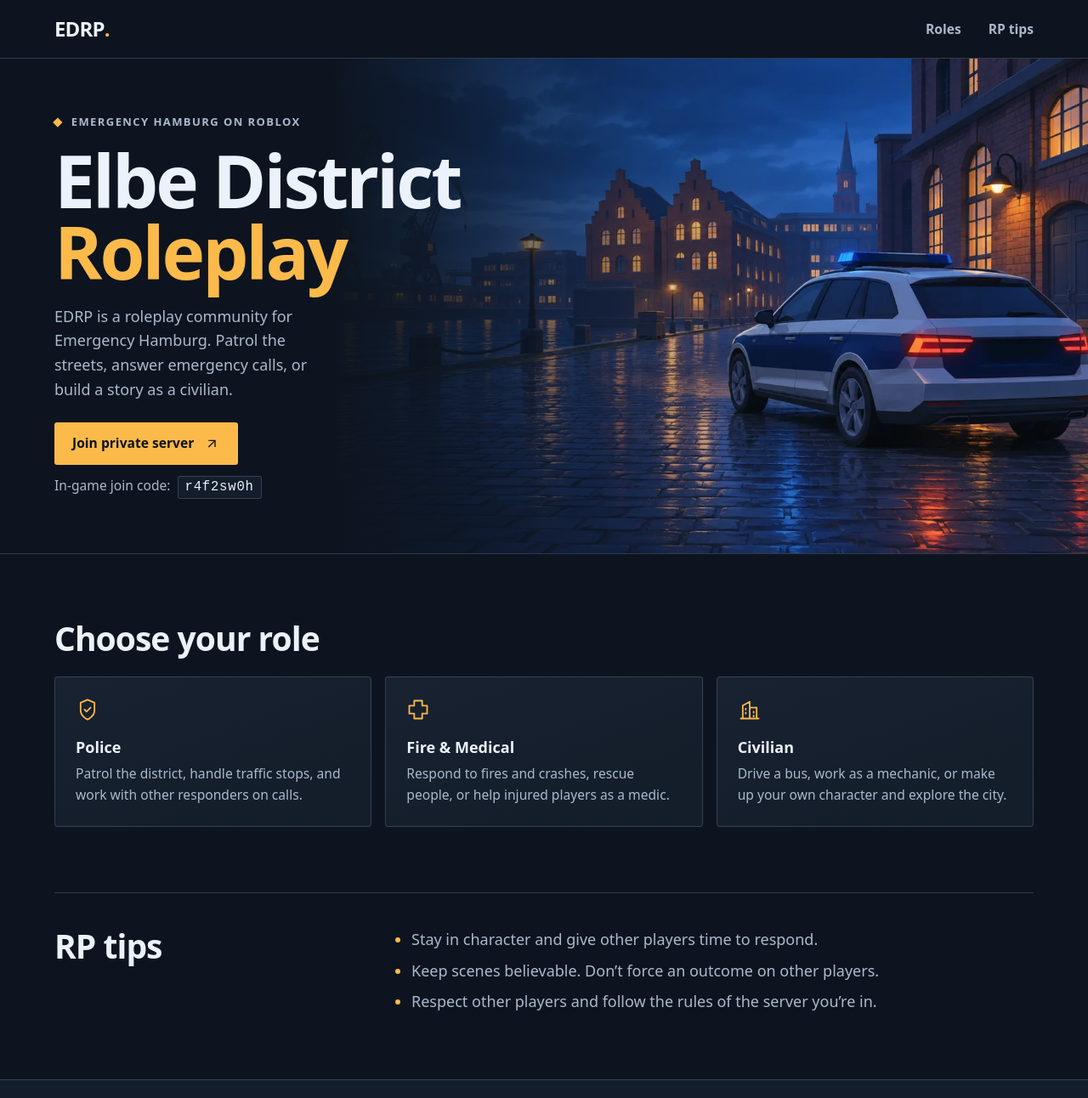
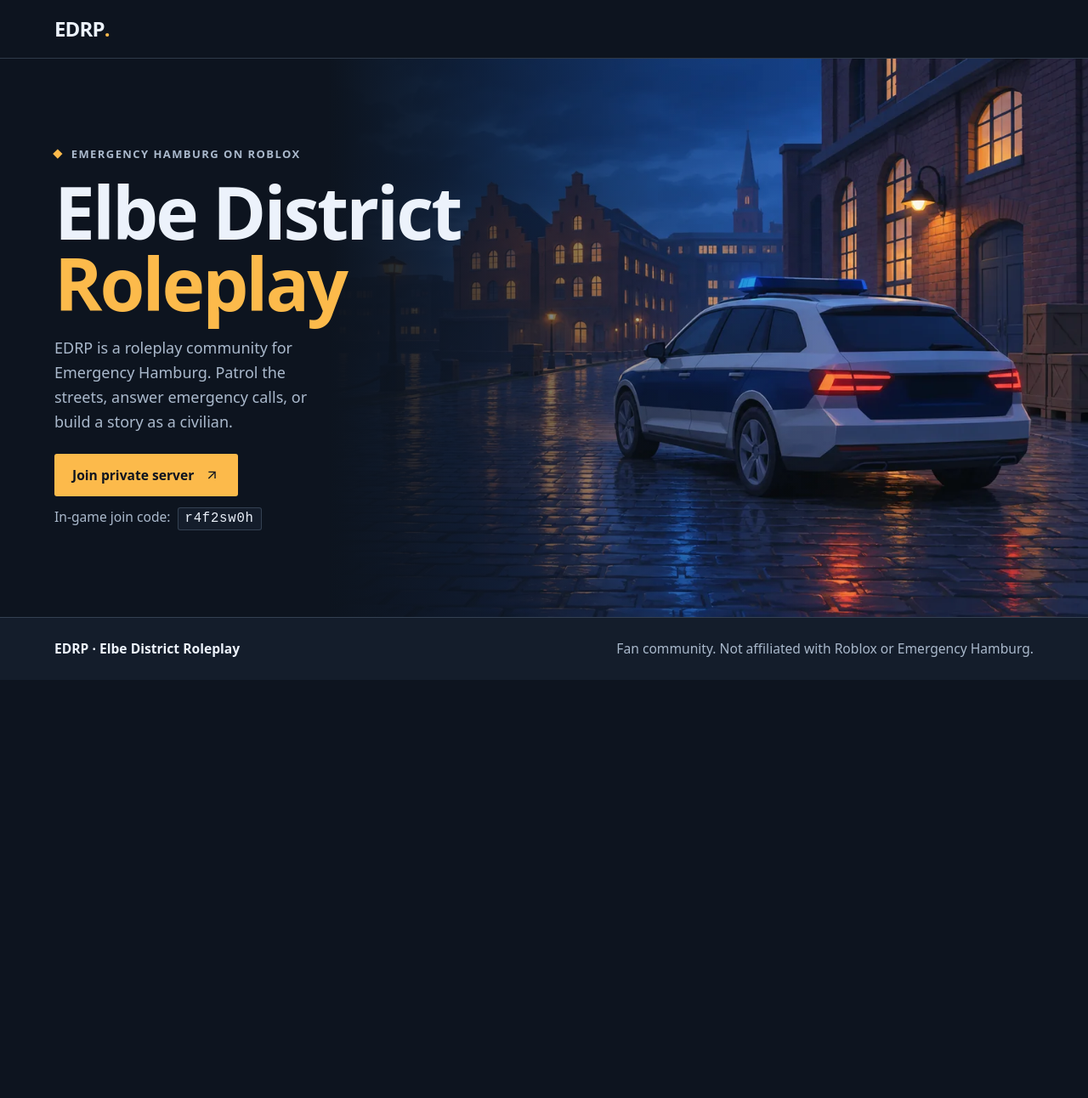
Before and after one commit to elbe-district-rp/elbe-district-rp.github.io, a plain HTML site: page index.html in a window 1280 px wide. Shown: the top 1292 px of the page at 85% size. After the commit the page ends 800 px from the top, so only its background shows below. Drawn offline with Linux system fonts and the light colour scheme; a web font is replaced by a local one.

Commit message:
Remove role and RP tips sections
Co-authored-by: Perplexity <noreply@perplexity.ai>

```diff
--- a/index.html
+++ b/index.html
@@ -4,7 +4,7 @@
   <meta charset="utf-8">
   <meta name="viewport" content="width=device-width, initial-scale=1">
   <meta name="theme-color" content="#101722">
-  <meta name="description" content="Elbe District Roleplay (EDRP) is a community for Emergency Hamburg on Roblox. Explore police, fire and medical, and civilian roleplay in the district.">
+  <meta name="description" content="Join Elbe District Roleplay (EDRP), a private Emergency Hamburg server on Roblox. Open the quick join link or use the in-game join code.">
   <meta property="og:title" content="EDRP | Elbe District Roleplay">
   <meta property="og:description" content="An Emergency Hamburg roleplay community on Roblox.">
   <meta property="og:type" content="website">
@@ -20,10 +20,6 @@
   <header class="site-header" id="top">
     <div class="shell header-inner">
       <a class="wordmark" href="#top" aria-label="EDRP home">EDRP<span>.</span></a>
-      <nav aria-label="Main navigation">
-        <a href="#roles">Roles</a>
-        <a href="#rp-tips">RP tips</a>
-      </nav>
     </div>
   </header>
 
@@ -47,41 +43,6 @@
       </div>
     </section>
 
-    <section class="shell section" id="roles" aria-labelledby="roles-title">
-      <h2 id="roles-title">Choose your role</h2>
-      <ul class="roles">
-        <li class="role">
-          <svg viewBox="0 0 24 24" fill="none" stroke="currentColor" stroke-width="1.55" stroke-linecap="round" stroke-linejoin="round" aria-hidden="true">
-            <path d="M12 22s7-3.5 7-9V5l-7-3-7 3v8c0 5.5 7 9 7 9Z"/><path d="m9 12 2 2 4-4"/>
-          </svg>
-          <h3>Police</h3>
-          <p>Patrol the district, handle traffic stops, and work with other responders on calls.</p>
-        </li>
-        <li class="role">
-          <svg viewBox="0 0 24 24" fill="none" stroke="currentColor" stroke-width="1.55" stroke-linecap="round" stroke-linejoin="round" aria-hidden="true">
-            <path d="M8 3h8v5h5v8h-5v5H8v-5H3V8h5z"/>
-          </svg>
-          <h3>Fire &amp; Medical</h3>
-          <p>Respond to fires and crashes, rescue people, or help injured players as a medic.</p>
-        </li>
-        <li class="role">
-          <svg viewBox="0 0 24 24" fill="none" stroke="currentColor" stroke-width="1.55" stroke-linecap="round" stroke-linejoin="round" aria-hidden="true">
-            <path d="M3 21h18M5 21V8l7-4v17m0-11h7v11M8 11v1m0 3v1m8-2v1m0 3v1"/>
-          </svg>
-          <h3>Civilian</h3>
-          <p>Drive a bus, work as a mechanic, or make up your own character and explore the city.</p>
-        </li>
-      </ul>
-    </section>
-
-    <section class="shell section tips" id="rp-tips" aria-labelledby="tips-title">
-      <h2 id="tips-title">RP tips</h2>
-      <ul>
-        <li>Stay in character and give other players time to respond.</li>
-        <li>Keep scenes believable. Don’t force an outcome on other players.</li>
-        <li>Respect other players and follow the rules of the server you’re in.</li>
-      </ul>
-    </section>
   </main>
 
   <footer class="site-footer">
--- a/styles.css
+++ b/styles.css
@@ -2,7 +2,6 @@
   color-scheme: dark;
   --ink: oklch(19% .025 258);
   --panel: oklch(23% .029 258);
-  --panel-top: oklch(25% .032 258);
   --text: oklch(96% .013 255);
   --muted: oklch(78% .032 255);
   --accent: oklch(83% .145 77);
@@ -13,20 +12,15 @@
   --text-xs: clamp(.75rem, .69rem + .2vw, .8125rem);
   --text-sm: clamp(.875rem, .8rem + .22vw, 1rem);
   --text-base: clamp(1rem, .95rem + .22vw, 1.125rem);
-  --text-title: clamp(1.65rem, 1.32rem + 1.4vw, 2.55rem);
   --text-hero: clamp(2.55rem, 1.35rem + 5vw, 6.1rem);
-  --s1: .25rem;
   --s2: .5rem;
   --s3: .75rem;
   --s4: 1rem;
   --s5: 1.25rem;
   --s6: 1.5rem;
   --s8: 2rem;
-  --s10: 2.5rem;
   --s12: 3rem;
   --s16: 4rem;
-  --s20: 5rem;
-  --s24: 6rem;
   --gutter: clamp(var(--s5), 5vw, var(--s16));
 }
 
@@ -38,11 +32,10 @@ body {
   color: var(--text);
   font: 400 var(--text-base)/1.6 var(--font-body);
 }
-h1, h2, h3, p, ul { margin: 0; }
+h1, p { margin: 0; }
 a { color: inherit; }
 img { display: block; max-width: 100%; }
 :focus-visible { outline: 2px solid var(--accent); outline-offset: 5px; }
-section[id] { scroll-margin-block-start: var(--s6); }
 
 .shell { width: min(100% - var(--gutter) * 2, 75rem); margin-inline: auto; }
 .sr-only, .skip-link:not(:focus) {
@@ -66,8 +59,6 @@ section[id] { scroll-margin-block-start: var(--s6); }
 .header-inner {
   display: flex;
   align-items: center;
-  justify-content: space-between;
-  gap: var(--s4);
   min-height: 4.25rem;
 }
 .wordmark {
@@ -79,19 +70,6 @@ section[id] { scroll-margin-block-start: var(--s6); }
   text-decoration: none;
 }
 .wordmark span { color: var(--accent); }
-nav { display: flex; gap: clamp(var(--s4), 3vw, var(--s8)); }
-nav a {
-  display: inline-flex;
-  align-items: center;
-  min-height: 44px;
-  color: var(--muted);
-  font-size: var(--text-sm);
-  font-weight: 700;
-  text-decoration: none;
-}
-nav a:hover, nav a:focus-visible { color: var(--text); }
-
-.hero { border-bottom: 1px solid var(--line); }
 .hero-inner { position: relative; isolation: isolate; }
 .hero-copy {
   position: relative;
@@ -116,9 +94,10 @@ nav a:hover, nav a:focus-visible { color: var(--text); }
   background: var(--accent);
   transform: rotate(45deg);
 }
-h1, h2 { font-family: var(--font-display); font-weight: 600; }
 h1 {
+  font-family: var(--font-display);
   font-size: var(--text-hero);
+  font-weight: 600;
   letter-spacing: -.035em;
   line-height: .98;
 }
@@ -169,34 +148,6 @@ h1 span { color: var(--accent); }
 .hero-art { position: relative; margin-inline: calc(-1 * var(--gutter)); }
 .hero-art img { width: 100%; height: auto; }
 
-.section { padding-block: clamp(var(--s10), 6vw, var(--s20)); }
-h2 { font-size: var(--text-title); letter-spacing: -.025em; line-height: 1.12; }
-.roles {
-  display: grid;
-  grid-template-columns: repeat(3, minmax(0, 1fr));
-  gap: var(--s4);
-  margin-block-start: var(--s6);
-  padding: 0;
-  list-style: none;
-}
-.role {
-  padding: var(--s6);
-  border: 1px solid var(--line);
-  border-radius: 4px;
-  background: linear-gradient(160deg, var(--panel-top), var(--panel) 75%);
-}
-.role svg { display: block; width: 1.75rem; height: 1.75rem; color: var(--accent); }
-.role h3 { margin-block: var(--s4) var(--s1); font-size: var(--text-base); font-weight: 700; }
-.role p { color: var(--muted); font-size: var(--text-sm); }
-.tips {
-  display: grid;
-  grid-template-columns: 1fr 2fr;
-  gap: var(--s6);
-  padding-block-start: var(--s10);
-  border-block-start: 1px solid var(--line);
-}
-.tips ul { display: grid; gap: var(--s2); padding-inline-start: var(--s5); color: var(--muted); }
-.tips li::marker { color: var(--accent); }
 .site-footer { border-block-start: 1px solid var(--line); background: var(--panel); }
 .footer-inner {
   display: flex;
@@ -210,6 +161,8 @@ h2 { font-size: var(--text-title); letter-spacing: -.025em; line-height: 1.12; }
 .footer-inner p:first-child { color: var(--text); font-weight: 700; }
 
 @media (min-width: 48rem) {
+  body { display: grid; min-height: 100svh; grid-template-rows: auto 1fr auto; }
+  main, .hero { display: grid; }
   .hero-inner { display: grid; align-items: center; min-height: clamp(30rem, 43vw, 38rem); }
   .hero-copy { padding-block: var(--s16); width: fit-content; max-width: 65%; }
   .hero-art {
@@ -218,7 +171,7 @@ h2 { font-size: var(--text-title); letter-spacing: -.025em; line-height: 1.12; }
     z-index: -1;
     margin: 0;
   }
-  .hero-art img { width: 100%; height: 100%; object-fit: cover; object-position: center; }
+  .hero-art img { width: 100%; height: 100%; object-fit: cover; object-position: right center; }
   .hero-art::after {
     position: absolute;
     inset: 0;
@@ -229,17 +182,3 @@ h2 { font-size: var(--text-title); letter-spacing: -.025em; line-height: 1.12; }
 @media (min-width: 90rem) {
   .hero-art { right: calc((75rem - 100vw) / 2); }
 }
-@media (max-width: 47.99rem) {
-  .roles, .tips { grid-template-columns: 1fr; }
-  .roles { gap: var(--s3); }
-  .role {
-    display: grid;
-    grid-template-columns: 1.75rem minmax(0, 1fr);
-    align-items: start;
-    column-gap: var(--s4);
-    padding: var(--s5);
-  }
-  .role svg { grid-row: span 2; }
-  .role h3 { margin-block-start: 0; }
-  .tips { gap: var(--s4); }
-}
```
